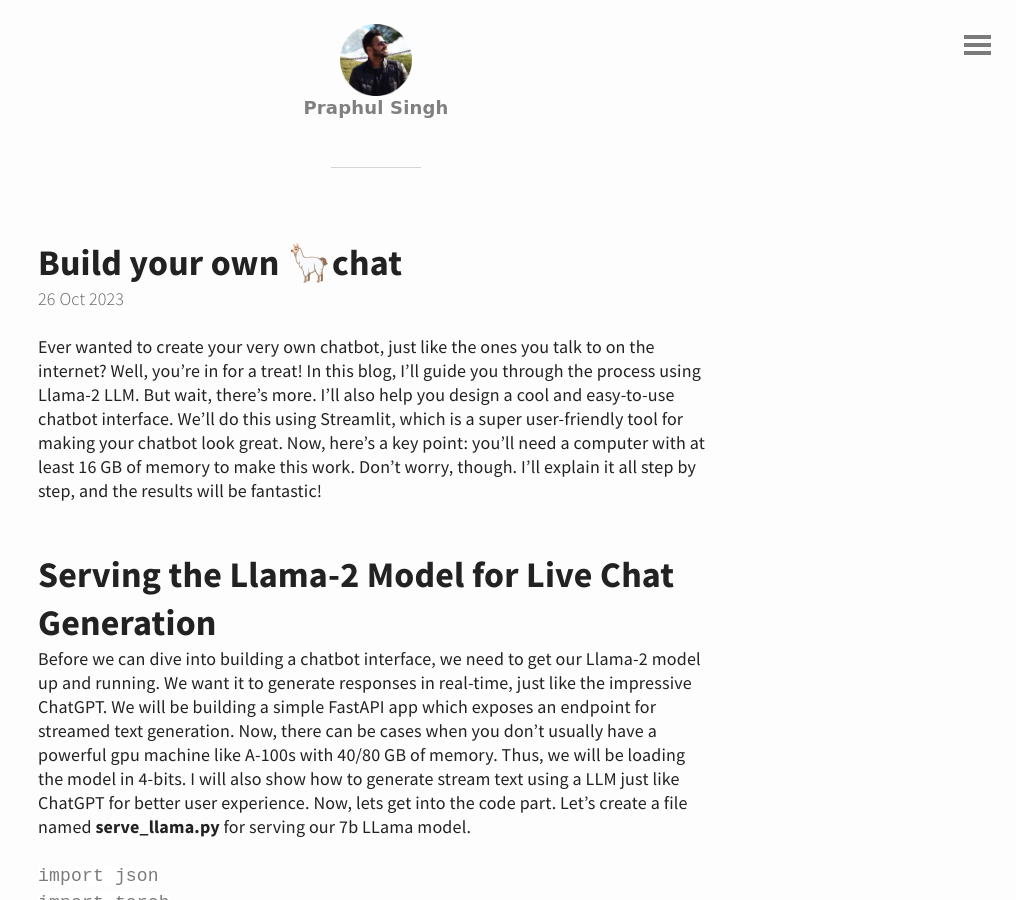
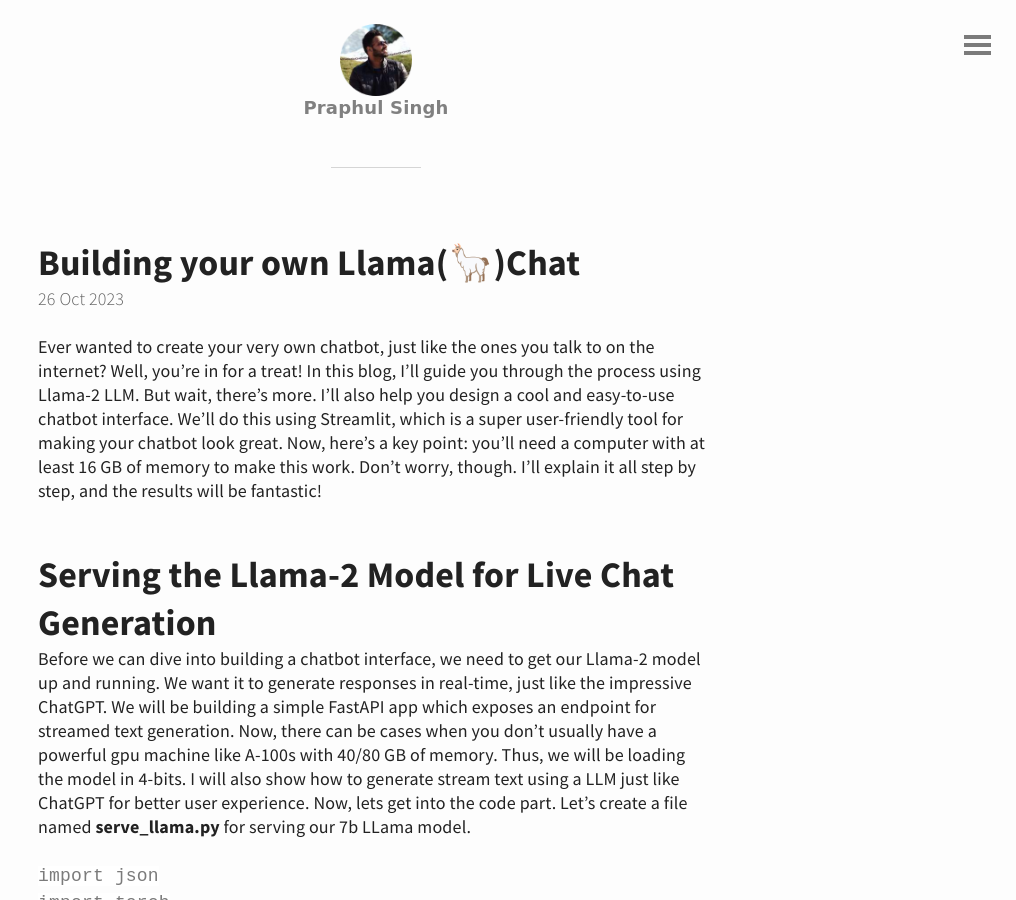
Before and after one commit to spraphul/blog, a Jekyll site: the page built from _posts/2023-10-26-llama.md, in a window 1280 px wide and 900 px high. Shown: the whole window, without its empty margins (264-1280 px from the left). Built offline with Jekyll 4.4.1, drawn with Linux system fonts in a browser that asks for light colours.

Commit message:
Update 2023-10-26-llama.md

```diff
--- a/_posts/2023-10-26-llama.md
+++ b/_posts/2023-10-26-llama.md
@@ -1,5 +1,5 @@
 ---
-title: Build your own 🦙chat
+title: Building your own Llama(🦙)Chat
 ---
 Ever wanted to create your very own chatbot, just like the ones you talk to on the internet? Well, you're in for a treat! In this blog, I'll guide you through the process using Llama-2 LLM.
 But wait, there's more. I'll also help you design a cool and easy-to-use chatbot interface. We'll do this using Streamlit, which is a super user-friendly tool for making your chatbot look great.
```
